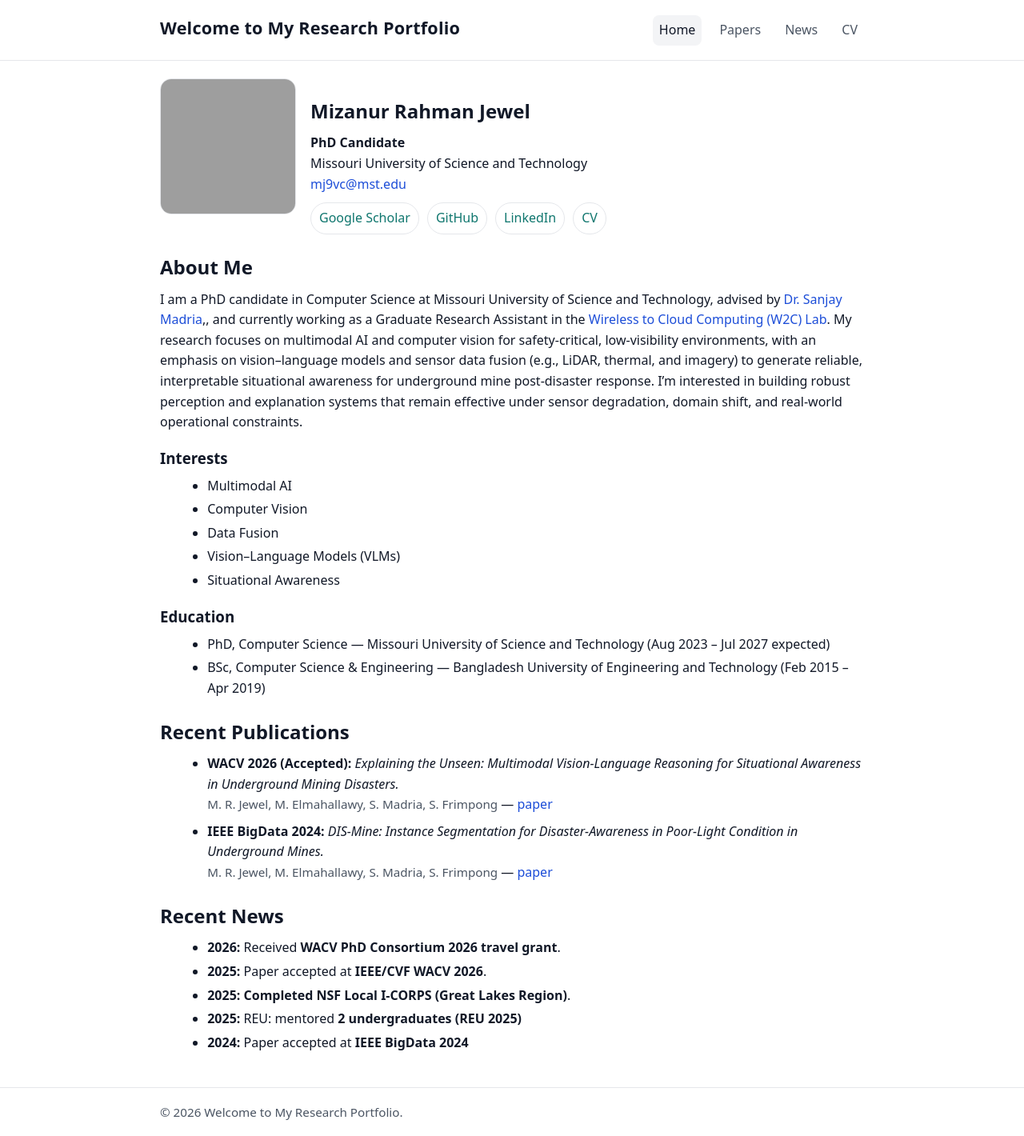
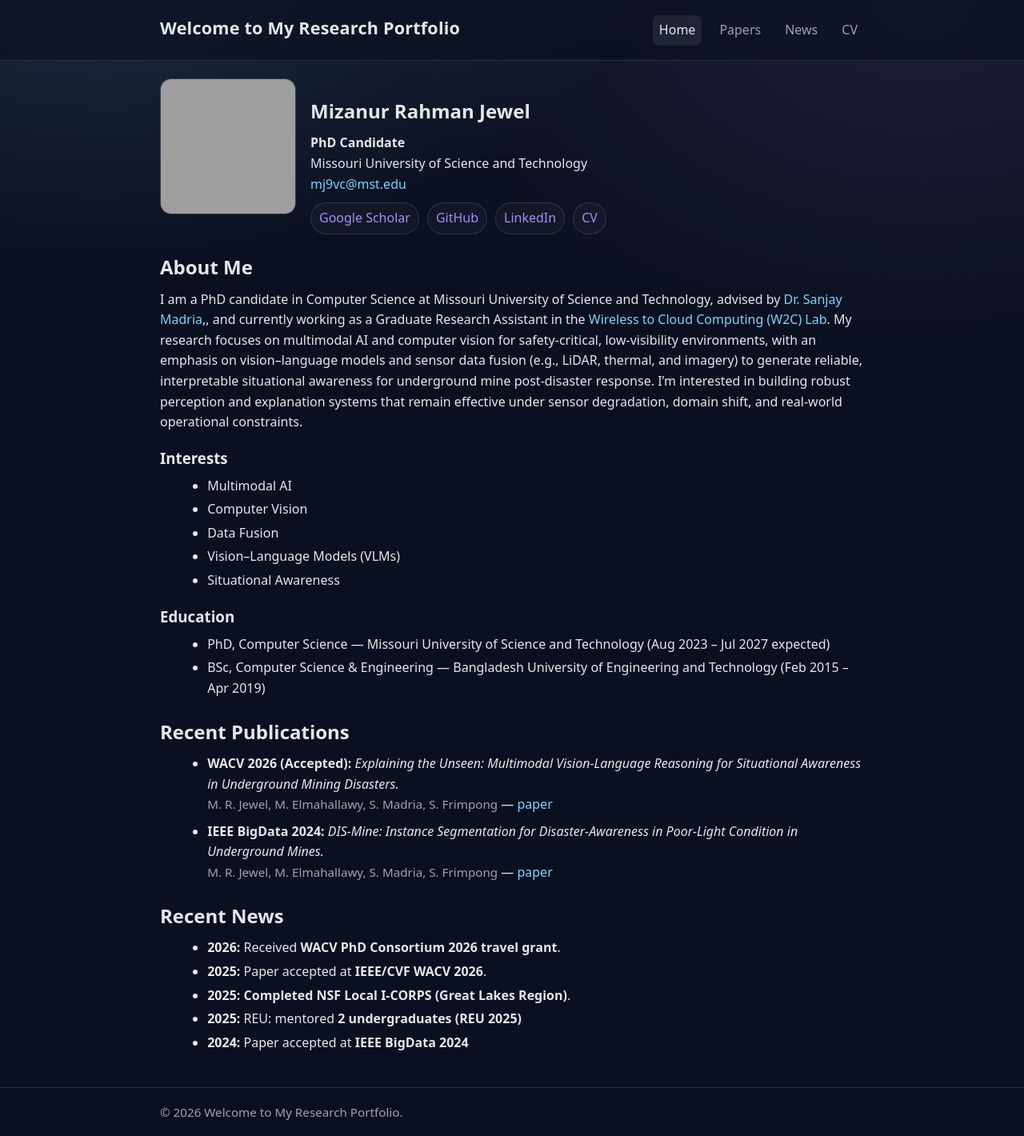
Before and after one commit to mizanJewel/mizanJewel.github.io, a Jekyll site: the page built from index.md, in a window 1280 px wide. Shown: the whole page at 80% size. Built offline with Jekyll 4.4.1, drawn with Linux system fonts in a browser that asks for light colours; grey boxes are pictures that could not be loaded.

Commit message:
theme changed to modern dark

```diff
--- a/assets/css/style.css
+++ b/assets/css/style.css
@@ -1,11 +1,11 @@
-/* Simple academic-style GitHub Pages (Jekyll) theme — lightweight + ATS-friendly */
+/* Modern Dark theme (Jekyll) — clean research vibe */
 :root{
-  --bg:#ffffff;
-  --text:#111827;
-  --muted:#4b5563;
-  --border:#e5e7eb;
-  --link:#1d4ed8;
-  --link2:#0f766e;
+  --bg:#0b1020;
+  --text:#e5e7eb;
+  --muted:#a1a1aa;
+  --border: rgba(255,255,255,.12);
+  --link:#7dd3fc;
+  --link2:#a78bfa;
   --max: 920px;
 }
 
@@ -14,7 +14,10 @@ html,body{margin:0;padding:0}
 body{
   font-family: ui-sans-serif, system-ui, -apple-system, Segoe UI, Roboto, Helvetica, Arial;
   color: var(--text);
-  background: var(--bg);
+  background:
+    radial-gradient(1200px 800px at 10% -10%, rgba(125,211,252,.18), transparent 60%),
+    radial-gradient(1200px 800px at 90% 0%, rgba(167,139,250,.12), transparent 55%),
+    var(--bg);
   line-height: 1.6;
 }
 
@@ -25,7 +28,8 @@ a:hover{text-decoration:underline}
 
 .site-header{
   border-bottom: 1px solid var(--border);
-  background: #fff;
+  background: rgba(11,16,32,.70);
+  backdrop-filter: blur(8px);
 }
 .site-header .wrap{
   display:flex;
@@ -38,7 +42,7 @@ a:hover{text-decoration:underline}
 .site-title a{color:var(--text)}
 .site-nav{display:flex; gap:14px; flex-wrap:wrap}
 .site-nav a{color: var(--muted); padding:6px 8px; border-radius: 8px}
-.site-nav a.active{color: var(--text); background: #f3f4f6}
+.site-nav a.active{color: var(--text); background: rgba(255,255,255,.08)}
 
 .content{padding-top: 22px; padding-bottom: 28px}
 
@@ -65,6 +69,7 @@ hr{border:0; border-top:1px solid var(--border); margin: 1.25rem 0}
   border-radius: 14px;
   border: 1px solid var(--border);
   object-fit: cover;
+  background: rgba(255,255,255,.03);
 }
 
 .kv{
@@ -81,6 +86,7 @@ hr{border:0; border-top:1px solid var(--border); margin: 1.25rem 0}
   border: 1px solid var(--border);
   border-radius: 999px;
   color: var(--muted);
+  background: rgba(255,255,255,.03);
 }
 .badge a{color: var(--link2)}
 .small{color: var(--muted); font-size: .95rem}
@@ -90,11 +96,14 @@ hr{border:0; border-top:1px solid var(--border); margin: 1.25rem 0}
   border: 1px solid var(--border);
   border-radius: 12px;
   margin: 10px 0;
+  background: rgba(255,255,255,.03);
 }
 .pub .meta{color: var(--muted); font-size: .95rem}
 .pub .links a{margin-right: 10px}
+
 .site-footer{
   border-top: 1px solid var(--border);
   color: var(--muted);
   font-size: .95rem;
+  background: rgba(11,16,32,.45);
 }
```
